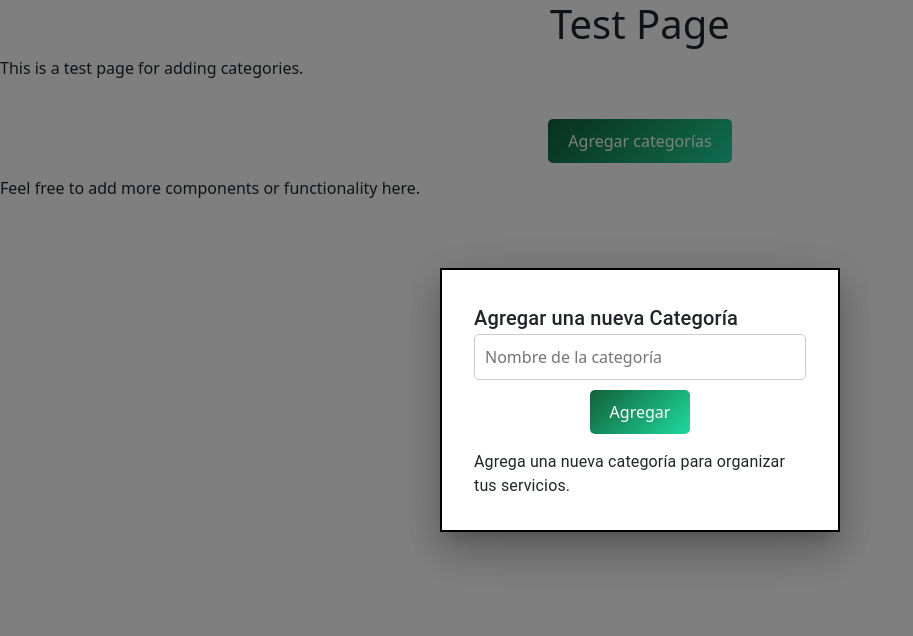
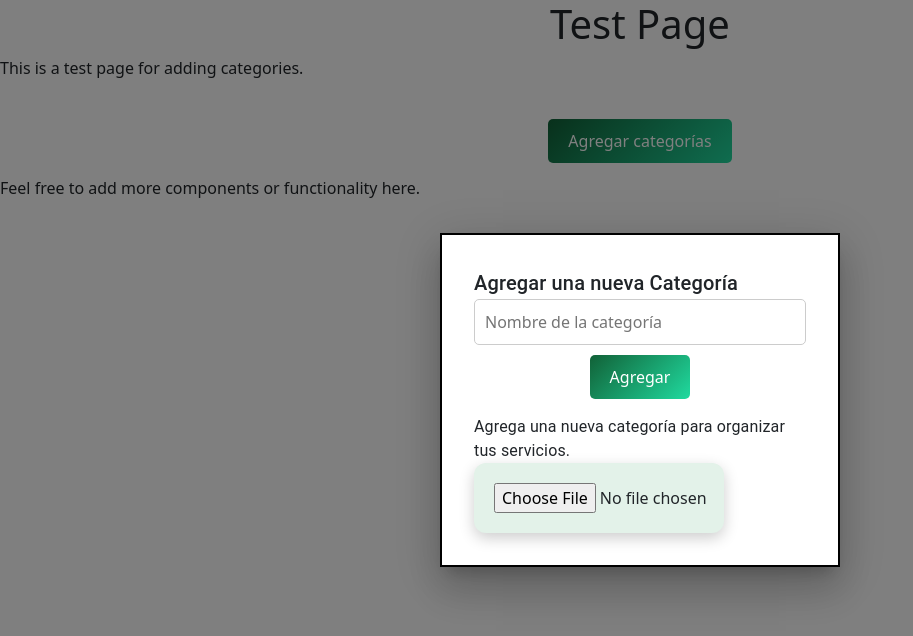
Before and after one commit to ElvisMAM05/IVY, a React (Vite) app in the folder Front_Ivy/Front_Ivy/: page /Test in a window 1280 px wide. Both pictures are taken after a click on the button "Agregar categorías". Shown: the top 636 px of the page, without its empty margins (0-913 px from the left). Built offline with nearby package versions, Linux system fonts and the light colour scheme.

Commit message:
10-06-25

```diff
--- a/Front_Ivy/Front_Ivy/src/Admi/Components/Add_Categories.jsx
+++ b/Front_Ivy/Front_Ivy/src/Admi/Components/Add_Categories.jsx
@@ -4,6 +4,7 @@ import Fetch from "../../Services/Fetch";
 import { useState } from 'react';
 import { Button, Modal, Box, Typography } from '@mui/material';
 import Swal from 'sweetalert2';
+import IMGS from '../../Multi_Components/IMGS';
 
 function Add_Categories() {
     const style = {
@@ -75,8 +76,16 @@ function Add_Categories() {
                         <Typography id="modal-modal-description" sx={{ mt: 2 }}>
                             Agrega una nueva categoría para organizar tus servicios.
                         </Typography>
+
+                        <IMGS />
                     </Box>
+
                 </Modal>
+
+            </div>
+            <div className='container_Add_images'>
+
+
             </div>
         </>
     )
--- a/Front_Ivy/Front_Ivy/src/Multi_Components/IMGS.jsx
+++ b/Front_Ivy/Front_Ivy/src/Multi_Components/IMGS.jsx
@@ -1,20 +1,59 @@
 import React from 'react'
-import { Cloudinary } from '@cloudinary/url-gen';
-import { auto } from '@cloudinary/url-gen/actions/resize';
-import { autoGravity } from '@cloudinary/url-gen/qualifiers/gravity';
-import { AdvancedImage } from '@cloudinary/react';
+import { useState } from 'react'
+import "../../src/Admi/Styles/add_cat_cs.css";
 
-const IMGS = () => {
-  const cld = new Cloudinary({ cloud: { cloudName: 'dz7n9mmvo' } });
 
-  // Use this sample image or upload your own via the Media Explorer
-  const img = cld
-        .image('cld-sample-5')
-        .format('auto') // Optimize delivery by resizing and applying auto-format and auto-quality
-        .quality('auto')
-        .resize(auto().gravity(autoGravity()).width(500).height(500)); // Transform the image: auto-crop to square aspect_ratio
+function IMGS() {
 
-  return (<AdvancedImage cldImg={img}/>);
-};
+    const preset_name='Categorías';
+    const cloud_name='e5l5v5i5s'
+
+  const [image,setImage]=useState('');
+  const [loading,setLoading]=useState(false);
+  localStorage.setItem('cloud_name', cloud_name);
+
+  const uploadImage = async (e) => {
+    setLoading(true);
+    const file = e.target.files[0];
+    const formData = new FormData();
+    formData.append('file', file);
+    formData.append('upload_preset', preset_name);
+
+    try {
+      const response = await fetch(`https://api.cloudinary.com/v1_1/${cloud_name}/image/upload`, {
+        method: 'POST',
+        body: formData,
+      });
+      const data = await response.json();
+      setImage(data.secure_url);
+      setLoading(false);
+    } catch (error) {
+      console.error('Error uploading image:', error);
+      setLoading(false);
+    }
+  };
+
+
+  return (
+
+    <>
+      {/* <div className='Category_Card'>
+      <h1>Sube una imagen</h1>
+      <input type="file" onChange={uploadImage} />
+      {loading && <p>Loading...</p>}
+      {image && <img src={image}  style={{ width: '200px', height: '200px' }} />}
+    </div> */}
+
+        <div className='Category_Card'>
+      <input type="file" onChange={uploadImage} />
+      {loading && <p>Loading...</p>}
+      {image && <img src={image} style={{ width: '200px', height: '200px' }} />}
+    </div>
+
+    </>
+
+
+  )
+}
 
 export default IMGS
--- a/Front_Ivy/Front_Ivy/src/User/Components/Categories.jsx
+++ b/Front_Ivy/Front_Ivy/src/User/Components/Categories.jsx
@@ -2,7 +2,7 @@ import React, { useState,useEffect } from 'react'
 import "../Styles/Categories_cs.css"
 import { Link } from 'react-router-dom'
 import Fetch from "../../Services/Fetch";
-import IMGS from '../../Multi_Components/IMGS';
+
 
 
 function Categories() {
@@ -31,9 +31,6 @@ useEffect(() => {
       {Categorias.map((categoria) => (
         <div className="Category_Card" key={categoria.id}>
             <h2 className="Category_Name">{categoria.nombre_c}</h2>
-            {categoria.imagen_c && (
-              <IMGS className="Category_Image" />
-            )}
         </div>
       ))}
 
```
